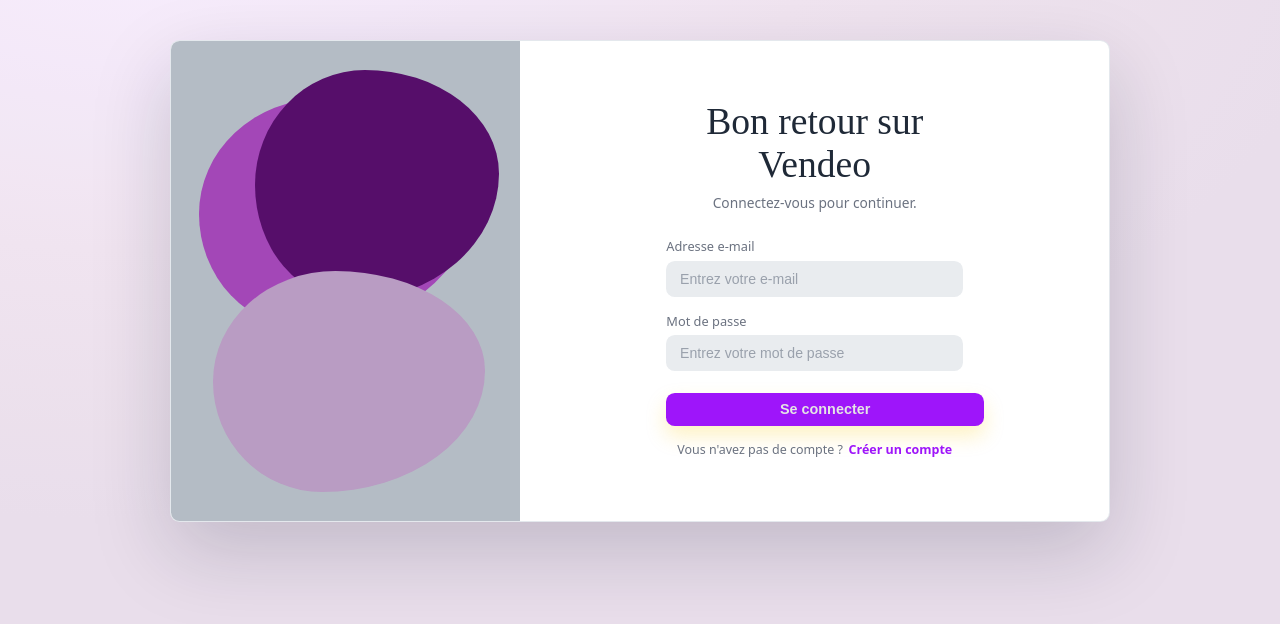
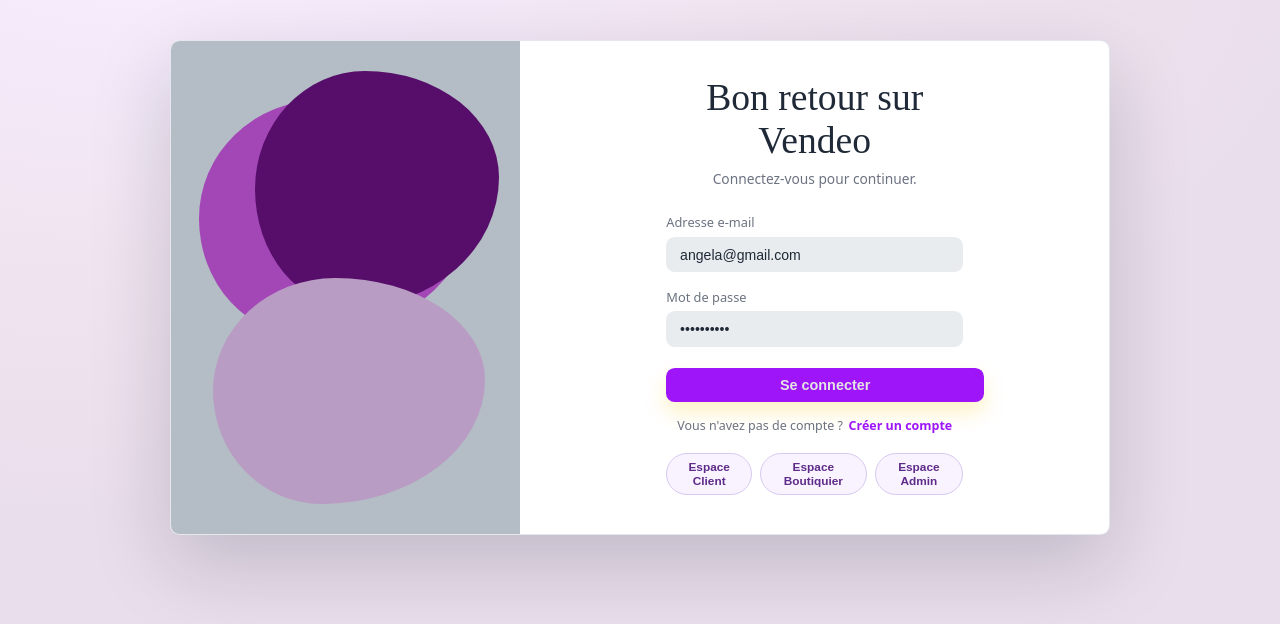
Before and after one commit to rAnjeel/m1p13mean-Angelo-Anjatia-frontend, an Angular app in the folder vendo/: page /login in a window 1280 px wide. Shown: the top 624 px of the page. Built offline with nearby package versions, Linux system fonts and the light colour scheme.

Commit message:
Default Login
Add 3 buttons that write login default account of each role

```diff
--- a/vendo/src/app/auth/login/login.component.css
+++ b/vendo/src/app/auth/login/login.component.css
@@ -272,6 +272,28 @@
   text-decoration: underline;
 }
 
+.space-row {
+  display: flex;
+  justify-content: center;
+  gap: 0.5rem;
+  margin-top: 0.25rem;
+}
+
+.space-btn {
+  border: 1px solid #d8c9f0;
+  background: #f8f3ff;
+  color: #5f2b8a;
+  border-radius: 999px;
+  padding: 0.38rem 0.7rem;
+  font-size: 0.74rem;
+  font-weight: 600;
+  cursor: pointer;
+}
+
+.space-btn:hover {
+  background: #f1e8ff;
+}
+
 .server-messages {
   display: flex;
   flex-direction: column;
--- a/vendo/src/app/auth/login/login.component.html
+++ b/vendo/src/app/auth/login/login.component.html
@@ -41,6 +41,18 @@
           <a class="link" routerLink="/register">Créer un compte</a>
         </div>
 
+        <div class="space-row">
+          <button type="button" class="space-btn" (click)="fillClientCredentials()">
+            Espace Client
+          </button>
+          <button type="button" class="space-btn" (click)="fillShopkeeperCredentials()">
+            Espace Boutiquier
+          </button>
+          <button type="button" class="space-btn" (click)="fillAdminCredentials()">
+            Espace Admin
+          </button>
+        </div>
+
         <div class="server-messages" *ngIf="serverErrors().length || successMessage()">
           <div class="server-error" *ngIf="serverErrors().length">
             <p *ngFor="let error of serverErrors()">{{ error }}</p>
--- a/vendo/src/app/auth/login/login.component.ts
+++ b/vendo/src/app/auth/login/login.component.ts
@@ -17,13 +17,34 @@
   private readonly router = inject(Router);
 
   form: FormGroup = this.fb.group({
-    email: ['', [Validators.required, Validators.email]],
-    password: ['', [Validators.required, Validators.minLength(8)]],
+    email: ['angela@gmail.com', [Validators.required, Validators.email]],
+    password: ['angela1234', [Validators.required, Validators.minLength(8)]],
   });
 
   loading = signal(false);
   serverErrors = signal<string[]>([]);
   successMessage = signal<string | null>(null);
+
+  fillClientCredentials(): void {
+    this.form.patchValue({
+      email: 'angela@gmail.com',
+      password: 'angela1234',
+    });
+  }
+
+  fillShopkeeperCredentials(): void {
+    this.form.patchValue({
+      email: 'angelo@gmail.com',
+      password: 'angelo123',
+    });
+  }
+
+  fillAdminCredentials(): void {
+    this.form.patchValue({
+      email: 'admin@gmail.com',
+      password: 'admin1234',
+    });
+  }
 
   submit(): void {
     if (this.form.invalid || this.loading()) {
```
